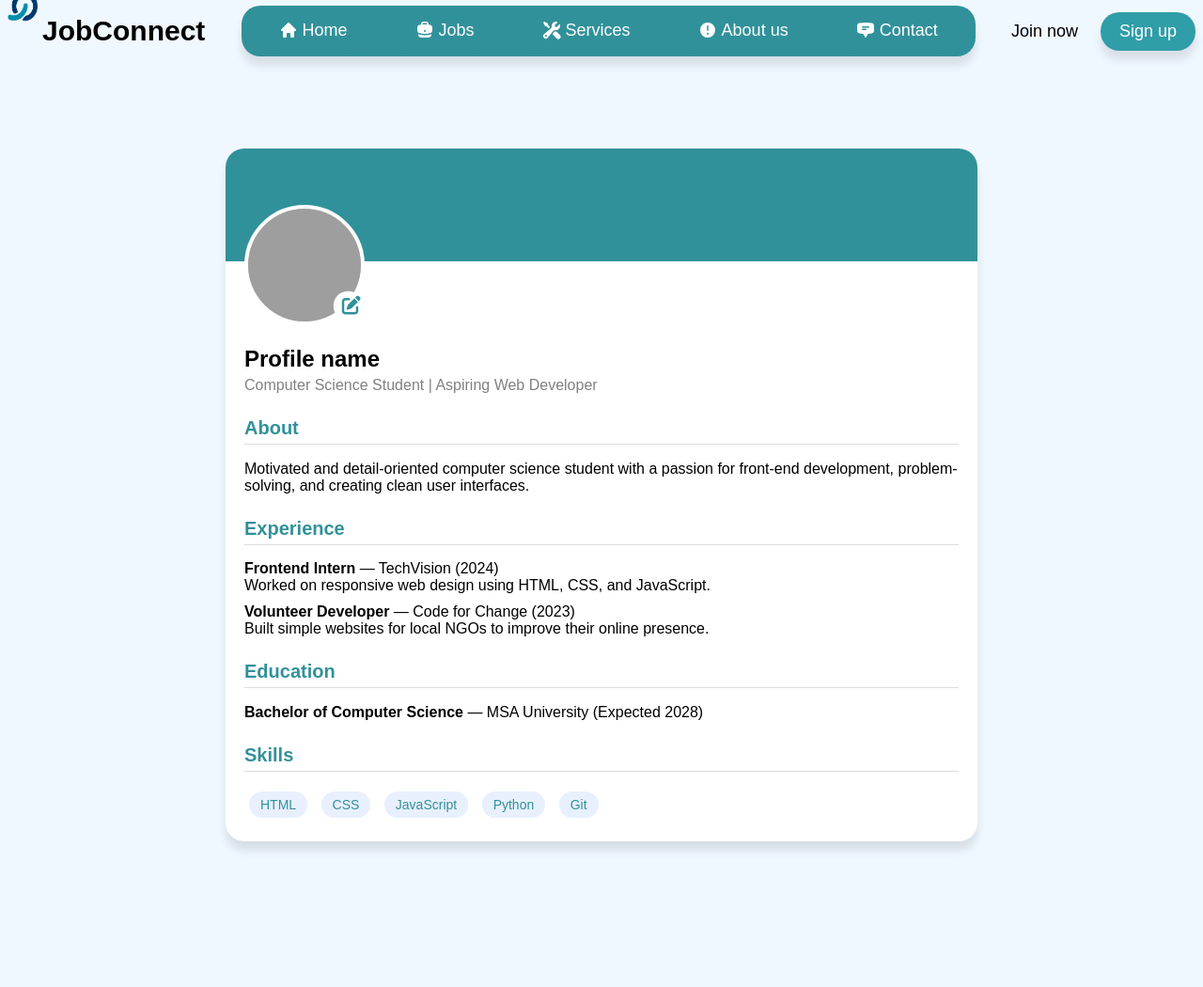
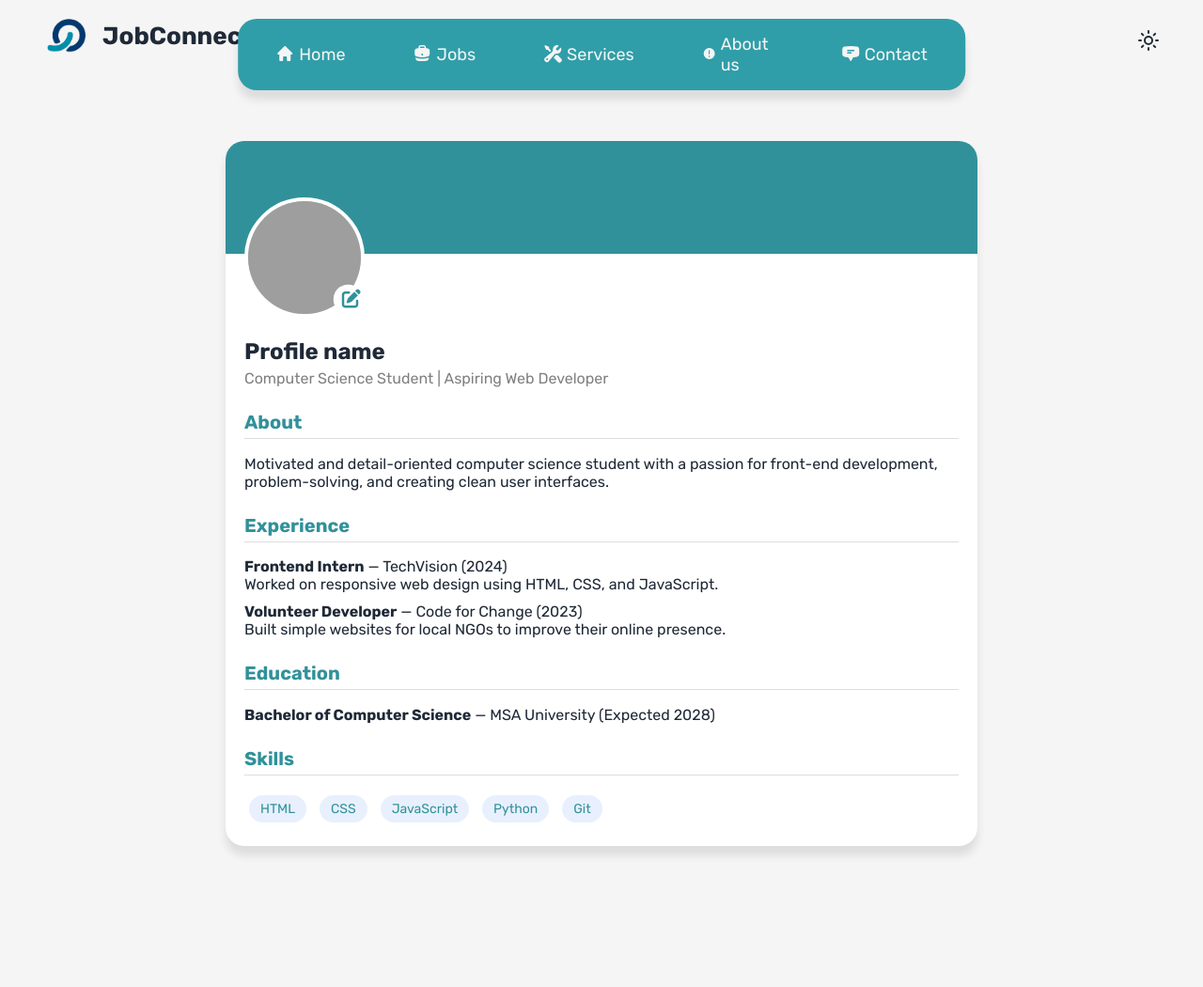
Before and after one commit to MazenMDev/internship-job-portal, a PHP site: page /pages/profile.html in a window 1280 px wide. Shown: the whole page at 94% size. Before the commit the page ends 905 px from the top, so only its background shows below. Run offline with PHP 8.4, Linux system fonts and the light colour scheme; some libraries are stand-ins or nearby versions; grey boxes are pictures that could not be loaded.

Commit message:
fix navbar in profile page

```diff
--- a/assets/css/landing.css
+++ b/assets/css/landing.css
@@ -137,7 +137,7 @@ button:hover {
   border-radius: 50%;
   margin-left: -30px;
   width: 60px;
-  box-shadow: 0 10px 10px rgba;
+  box-shadow: 0 10px 10px rgba(0, 0, 0, 0.1);
 }
 
 .learners > div {
--- a/assets/css/profile.css
+++ b/assets/css/profile.css
@@ -1,60 +1,42 @@
-html {
-  font-family: "Rubik", sans-serif;
-}
-
-body {
-  background-color: aliceblue;
-}
-
-.nav-bar {
-  display: flex;
-  justify-content: space-between;
-  height: 50px;
-  align-items: center;
-  margin-top: 5px;
-}
-
-.logoContainer {
-  display: flex;
-}
-
-.logo {
-  width: 32px;
-  height: 32px;
-  margin-right: 5px;
-}
-
-.logo-text {
-  font-size: 30px;
+.logoContainer{
+  position: fixed;
+  top: 20px;
+  left: 20px;
+  z-index: 100;
 }
 
 .mid-nav {
+  position: fixed;
+  top: 20px;
+  left: 50%;
+  transform: translateX(-50%);
   display: flex;
   align-items: center;
   gap: 32px;
-
-  background-color: #31919a;
+  background-color: var(--primary-color);
   border-radius: 20px;
   padding: 6px 20px;
   box-shadow: 0 10px 10px rgba(0, 0, 0, 0.1);
+  z-index: 100;
+
 }
 
 .mid-nav a {
   display: flex;
-  color: #fff;
+  color: var(--background-color);
   text-decoration: none;
   font-size: 18px;
   gap: 5px;
-
-  background-color: #31919a;
   padding: 10px 20px;
   border-radius: 20px;
   transition: all 0.2s ease-in-out;
+  z-index: 100;
+
 }
 
 .mid-nav a:hover {
-  background-color: #31919a;
-  color: black;
+  background-color: var(--box-color);
+  color: var(--text-color);
   transform: translateY(-2px);
 }
 
@@ -68,6 +50,7 @@ body {
   width: 20px;
   margin-bottom: 2px;
 }
+
 .account {
   display: flex;
   gap: 24px;
@@ -79,31 +62,10 @@ body {
   text-decoration: none;
 }
 
-.join {
-  color: black;
-  margin: auto 0;
-}
-
-.sign:link {
-  background-color: #2f9ea8;
-  color: #fff;
-  text-align: center;
-  border-radius: 20px;
-  transition: all 0.2s ease-in-out;
-  padding: 10px 20px;
-
-  box-shadow: 0 10px 10px rgba(0, 0, 0, 0.1);
-}
-
-.sign:hover {
-  background-color: #fff;
-  color: #2f9ea8;
-  transform: translateY(-3px);
-}
 .profile-container {
   width: 80%;
   max-width: 800px;
-  margin: 100px auto;
+  margin: 150px auto;
   background-color: white;
   border-radius: 20px;
   box-shadow: 0 10px 10px rgba(0, 0, 0, 0.1);
@@ -194,3 +156,34 @@ li {
  background-color: #fff;
  color: black;
 }
+
+
+.currentPage {
+  border-bottom: 3px solid var(--background-color);
+}
+
+.themeToggle{
+  position: fixed;
+  right: 20px;
+  top: 30px;
+  margin-right: 20px;
+  background: none;
+  border: none;
+  color: var(--text-color);
+  background: none !important;
+  box-shadow: 0px 0px 0px rgba(0, 0, 0, 0) !important;
+  font-size: 20px;
+  transition: color 0.2s ease-in-out, transform 0.4s ease;
+  z-index: 100;
+
+}
+
+.themeToggle:hover {
+    transform: scale(1.1);
+    color: var(--secondary-color);
+    cursor: pointer;
+}
+
+.themeToggle:active {
+    transform: scale(0.9);
+}
--- a/pages/profile.html
+++ b/pages/profile.html
@@ -4,9 +4,9 @@
   <meta charset="UTF-8">
   <meta name="viewport" content="width=device-width, initial-scale=1.0">
   <title>Profile</title>
-<link rel="stylesheet" href="https://cdnjs.cloudflare.com/ajax/libs/font-awesome/6.6.0/css/all.min.css">
-
-  <link rel="stylesheet" href="assets\css\profile.css">
+  <link rel="stylesheet" href="https://cdnjs.cloudflare.com/ajax/libs/font-awesome/6.6.0/css/all.min.css">
+  <link rel="stylesheet" href="../assets/css/main.css">
+  <link rel="stylesheet" href="../assets/css/profile.css">
 </head>
 <body>
 <nav class="nav-bar">
@@ -112,9 +112,10 @@
           </div>
         </div>
         <div class="account">
-          <a href="#" class="join">Join now</a>
-          <a href="#" class="sign">Sign up</a>
         </div>
+          <button onclick="themeToggle()" class="themeToggle">
+        <svg xmlns="http://www.w3.org/2000/svg" width="24" height="24" viewBox="0 0 24 24" fill="none" stroke="currentColor" stroke-width="2" stroke-linecap="round" stroke-linejoin="round" class="lucide lucide-sun-icon lucide-sun"><circle cx="12" cy="12" r="4"/><path d="M12 2v2"/><path d="M12 20v2"/><path d="m4.93 4.93 1.41 1.41"/><path d="m17.66 17.66 1.41 1.41"/><path d="M2 12h2"/><path d="M20 12h2"/><path d="m6.34 17.66-1.41 1.41"/><path d="m19.07 4.93-1.41 1.41"/></svg>
+      </button>
       </nav>
   <div class="profile-container">
 
```
